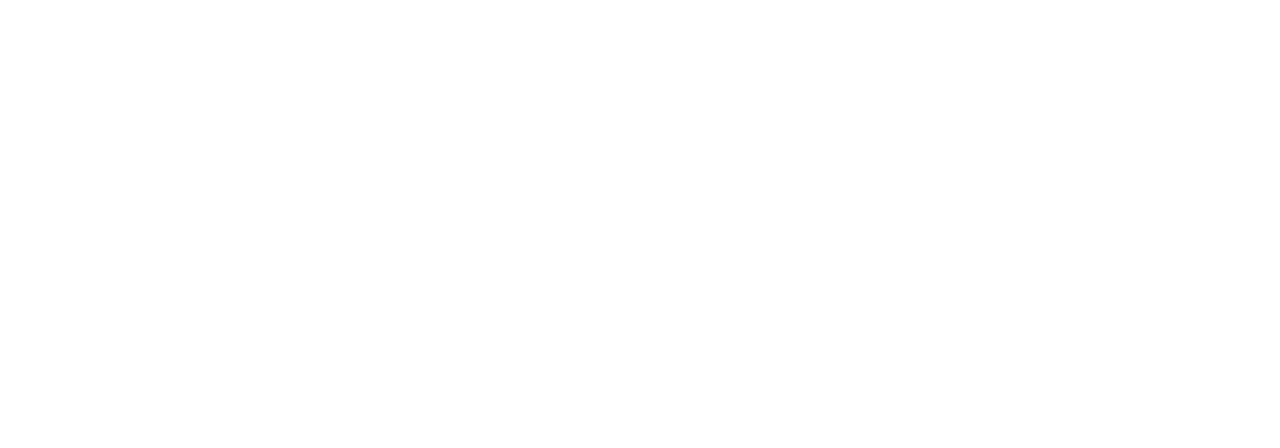
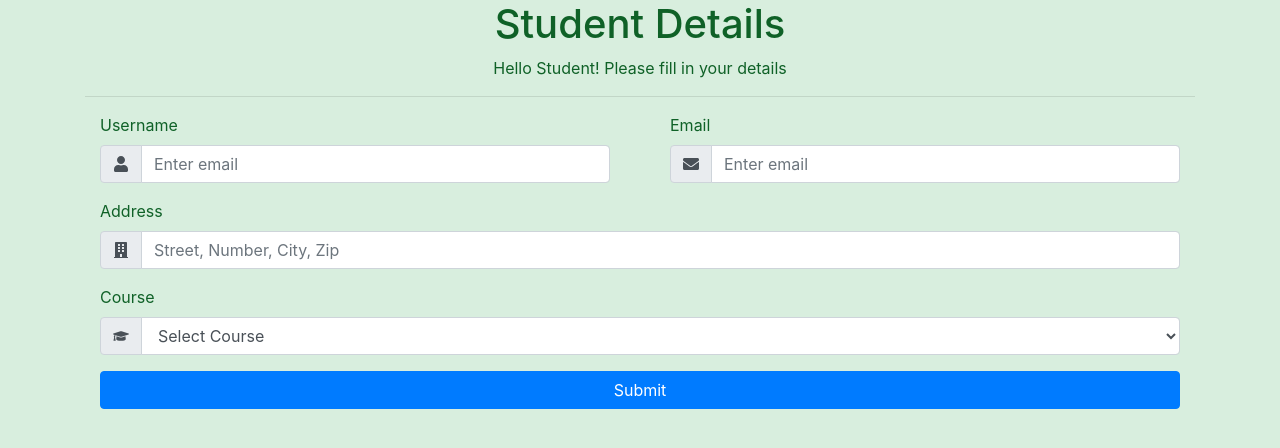
Before and after one commit to MHNashef/react-student-form, a React (Create React App) app: page / in a window 1280 px wide. Shown: the top 448 px of the page. Built offline with nearby package versions, Linux system fonts and the light colour scheme; the HTML template or start-up script is replaced by a standard one.

Commit message:
created form using react-BootStrap

```diff
--- a/src/App.js
+++ b/src/App.js
@@ -1,7 +1,10 @@
+import LogIn from "./LogIn"
 import './App.css';
 
 function App() {
-  return null;
+  return (
+    <LogIn />
+  );
 }
 
 export default App;
--- /dev/null
+++ b/src/LogIn.css
@@ -0,0 +1,7 @@
+body {
+    background-color: #d8eede;
+}
+
+.formLabel {
+    color: #0f6127;
+}
--- /dev/null
+++ b/src/LogIn.jsx
@@ -0,0 +1,95 @@
+import React from "react";
+import { Form, Col, Button, Container, InputGroup, Row } from "react-bootstrap";
+import {
+  FaUser,
+  FaEnvelope,
+  FaBuilding,
+  FaGraduationCap,
+} from "react-icons/fa";
+import "./LogIn.css";
+
+export default function LogIn() {
+  return (
+    <Container>
+      <h1 style={{ color: "#0f6127", textAlign: "center" }}>Student Details</h1>
+      <p style={{ color: "#0f6127", textAlign: "center" }}>
+        Hello Student! Please fill in your details
+      </p>
+      <hr />
+      <Form>
+        <Row>
+          <Col>
+            <Form.Group as={Col} controlId="formGridUserName">
+              <Form.Label className="formLabel">Username</Form.Label>
+              <InputGroup>
+                <InputGroup.Prepend>
+                  <InputGroup.Text>
+                    <FaUser />
+                  </InputGroup.Text>
+                </InputGroup.Prepend>
+                <Form.Control type="text" placeholder="Enter email" />
+              </InputGroup>
+            </Form.Group>
+          </Col>
+
+          <Col>
+            <Form.Group as={Col} controlId="formGridEmail">
+              <Form.Label className="formLabel">Email</Form.Label>
+              <InputGroup>
+                <InputGroup.Prepend>
+                  <InputGroup.Text>
+                    <FaEnvelope />
+                  </InputGroup.Text>
+                </InputGroup.Prepend>
+                <Form.Control type="email" placeholder="Enter email" />
+              </InputGroup>
+            </Form.Group>
+          </Col>
+        </Row>
+
+        <Col>
+          <Form.Group controlId="formGridAddress">
+            <Form.Label className="formLabel">Address</Form.Label>
+            <InputGroup>
+              <InputGroup.Prepend>
+                <InputGroup.Text>
+                  <FaBuilding />
+                </InputGroup.Text>
+              </InputGroup.Prepend>
+              <Form.Control placeholder="Street, Number, City, Zip" />
+            </InputGroup>
+          </Form.Group>
+        </Col>
+
+        <Row>
+          <Col>
+            <Form.Group as={Col} controlId="formGridCourse">
+              <Form.Label className="formLabel">Course</Form.Label>
+              <InputGroup>
+                <InputGroup.Prepend>
+                  <InputGroup.Text>
+                    <FaGraduationCap />
+                  </InputGroup.Text>
+                </InputGroup.Prepend>
+                <Form.Control as="select" defaultValue="Select Course">
+                  <option>Select Course</option>
+                  <option>JavaScript</option>
+                  <option>React JS</option>
+                  <option>HTML</option>
+                  <option>CSS</option>
+                  <option>Python</option>
+                </Form.Control>
+              </InputGroup>
+            </Form.Group>
+          </Col>
+        </Row>
+
+        <Col>
+          <Button variant="primary" type="submit" block>
+            Submit
+          </Button>
+        </Col>
+      </Form>
+    </Container>
+  );
+}
```
